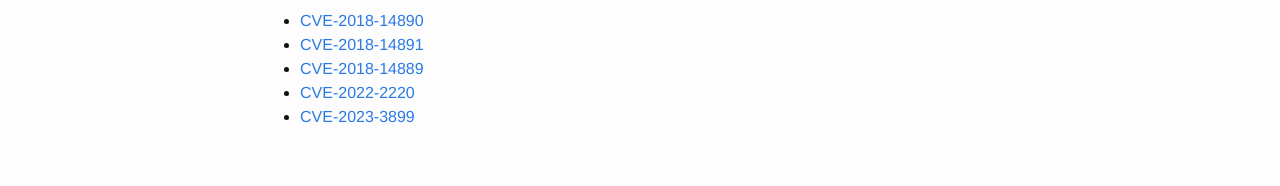
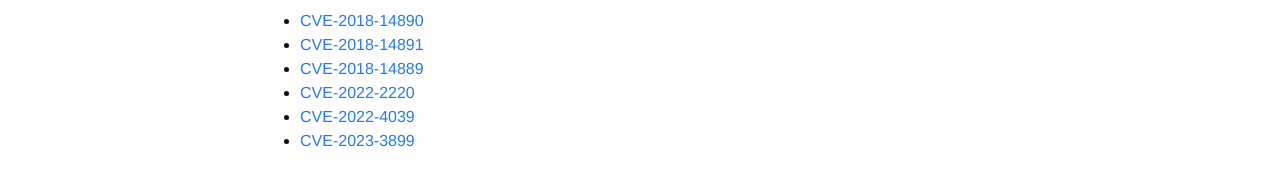
Before and after one commit to alan-mushi/alan-mushi.github.io, a Jekyll site: the page built from about.md, in a window 1280 px wide. Shown: the part 233-419 px from the top of the page. Built offline with Jekyll 4.4.1, drawn with Linux system fonts in a browser that asks for light colours.

Commit message:
Update about.md

```diff
--- a/about.md
+++ b/about.md
@@ -12,4 +12,5 @@ CVEs I contributed to or discovered:
 * [CVE-2018-14891](https://support.vectra.ai/s/article/KB-VS-1167)
 * [CVE-2018-14889](https://support.vectra.ai/s/article/KB-VS-1165)
 * [CVE-2022-2220](https://access.redhat.com/security/cve/cve-2022-2220)
+* [CVE-2022-4039](https://access.redhat.com/security/cve/cve-2022-4039)
 * [CVE-2023-3899](https://access.redhat.com/security/cve/CVE-2023-3899)
```
